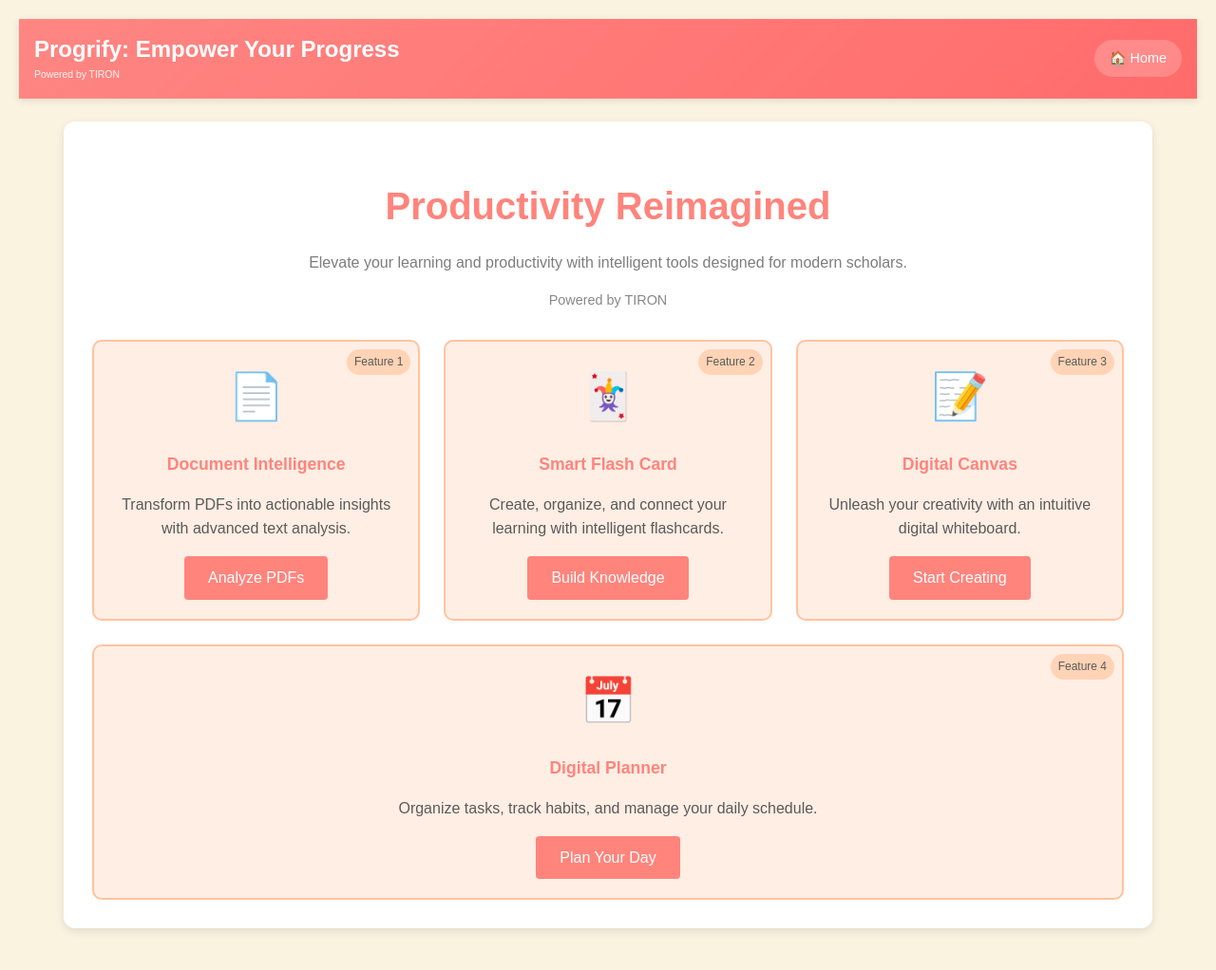
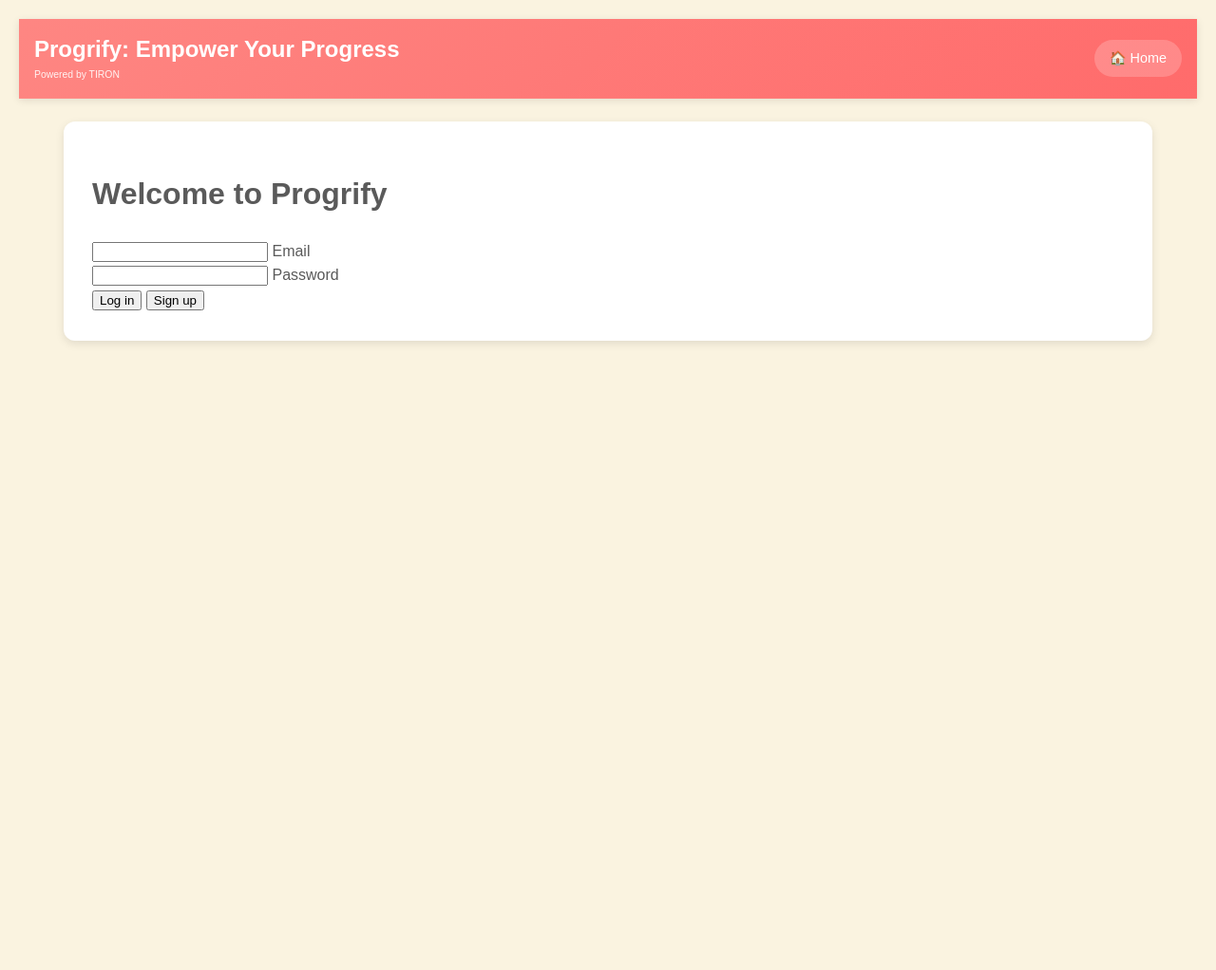
Before and after one commit to Aalify-X/your-webapp, a Flask app: page / in a window 1280 px wide. Shown: the whole page at 95% size. After the commit the page ends 362 px from the top, so only its background shows below. Run offline with Flask 3, Linux system fonts and the light colour scheme; some libraries are stand-ins or nearby versions.

Commit message:
Add Firebase authentication to both static and templates

```diff
--- a/requirements.txt
+++ b/requirements.txt
@@ -49,4 +49,4 @@
 huggingface_hub>=0.16.4
 
 #firebase
-firebase>=11.6.0
+firebase-admin>=6.2.0
--- a/static/index.html
+++ b/static/index.html
@@ -19,7 +19,7 @@
     <div id="lblLoginErrorMessage" class="errorlabel"></div>
   </div>
 
-  <div id="login">
+  <div id="login" style="display: block;">
     <div class="header">
       <h1>Welcome to PROGRIFY</h1>
     </div>
--- a/static/index.js
+++ b/static/index.js
@@ -12,6 +12,17 @@
 
 const app = initializeApp(firebaseConfig);
 const auth = getAuth(app);
+
+// Initialize authentication state observer immediately
+auth.onAuthStateChanged((user) => {
+  if (user) {
+    showApp();
+    showLoginState(user);
+  } else {
+    showLoginForm();
+    lblAuthState.innerHTML = '';
+  }
+});
 
 // DOM Elements
 const txtEmail = document.querySelector('#txtEmail');
@@ -86,14 +97,3 @@
     showLoginError(error);
   }
 });
-
-// Authentication state observer
-auth.onAuthStateChanged((user) => {
-  if (user) {
-    showApp();
-    showLoginState(user);
-  } else {
-    showLoginForm();
-    lblAuthState.innerHTML = '';
-  }
-});
--- a/templates/index.html
+++ b/templates/index.html
@@ -8,9 +8,32 @@
 
 {% block content %}
 <div class="container">
-    <div class="hero">
+    <div id="divLoginError" style="display: none;">
+        <div id="lblLoginErrorMessage" class="errorlabel"></div>
+    </div>
+
+    <div id="login" style="display: block;">
+        <div class="header">
+            <h1>Welcome to Progrify</h1>
+        </div>
+        <form>
+            <div class="group">
+                <input id="txtEmail" type="email">
+                <label>Email</label>
+            </div>
+            <div class="group">
+                <input id="txtPassword" type="password">
+                <label>Password</label>
+            </div>
+            <div class="group"></div>
+            <button id="btnLogin" type="button" class="button buttonBlue">Log in</button>
+            <button id="btnSignup" type="button" class="button buttonBlue">Sign up</button>
+        </form>
+    </div>
+
+    <div id="app" style="display: none;">
+        <div class="header">
             <h1>Productivity Reimagined</h1>
-        <p>Elevate your learning and productivity with intelligent tools designed for modern scholars.</p>
             <div class="powered-by">Powered by TIRON</div>
         </div>
 
@@ -47,5 +70,16 @@
                 <a href="/digital_planner" class="btn">Plan Your Day</a>
             </div>
         </div>
+
+        <div class="auth-section">
+            <div id="lblAuthState" class="authlabel"></div>
+            <button id="btnLogout" type="button" class="button buttonBlue">Log out</button>
         </div>
+    </div>
+</div>
+
+<!-- Firebase scripts -->
+<script src="https://www.gstatic.com/firebasejs/9.23.0/firebase-app.js"></script>
+<script src="https://www.gstatic.com/firebasejs/9.23.0/firebase-auth.js"></script>
+<script src="{{ url_for('static', filename='index.js') }}"></script>
 {% endblock %}
```
Lines whose indentation alone changed are shown as unchanged.
